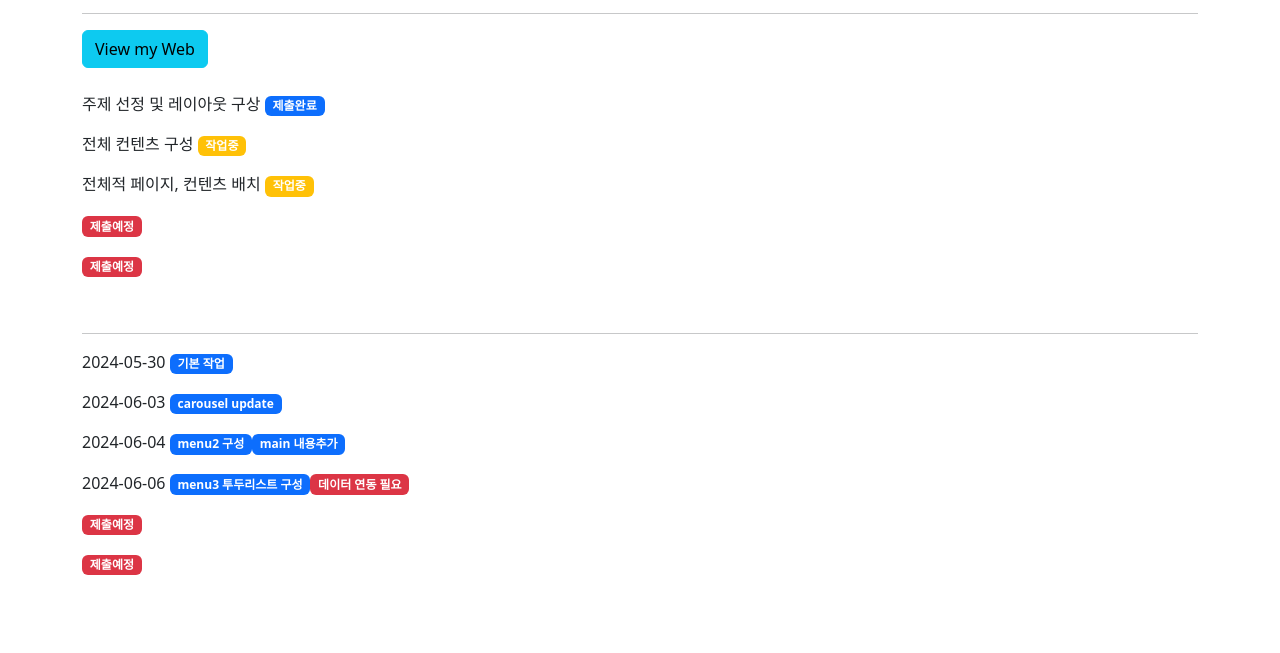
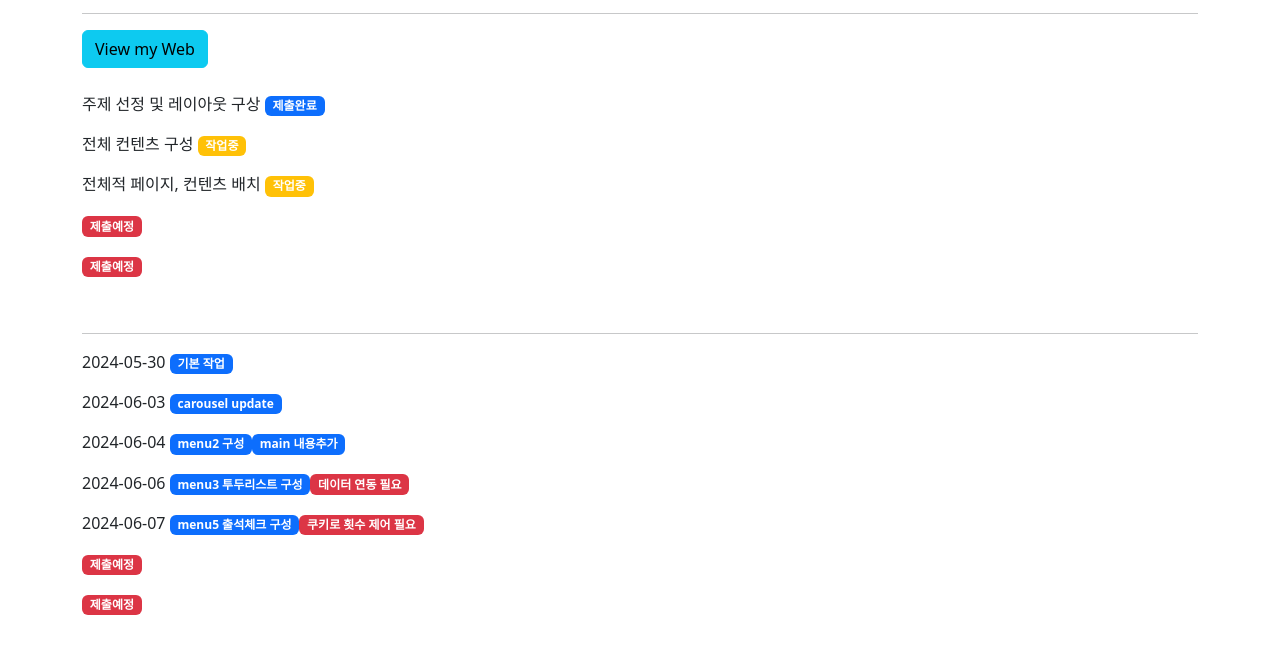
Before and after one commit to le-brouillard/index.html, a plain HTML site: page index.html in a window 1280 px wide. Shown: the part 99-752 px from the top of the page. Drawn offline with nearby package versions, Linux system fonts and the light colour scheme.

Commit message:
Update index.html

```diff
--- a/index.html
+++ b/index.html
@@ -36,6 +36,7 @@
             <li class="pb-3">2024-06-03 <span class="badge bg-primary">carousel update</span></li>
             <li class="pb-3">2024-06-04 <span class="badge bg-primary">menu2 구성</span><span class="badge bg-primary">main 내용추가</span></li>
             <li class="pb-3">2024-06-06 <span class="badge bg-primary">menu3 투두리스트 구성</span><span class="badge bg-danger">데이터 연동 필요</span></li>
+            <li class="pb-3">2024-06-07 <span class="badge bg-primary">menu5 출석체크 구성</span><span class="badge bg-danger">쿠키로 횟수 제어 필요</span></li>
             <li class="pb-3">  <span class="badge bg-danger">제출예정</span></li>
             <li class="pb-3">  <span class="badge bg-danger">제출예정</span></li>
         </ul>
```
